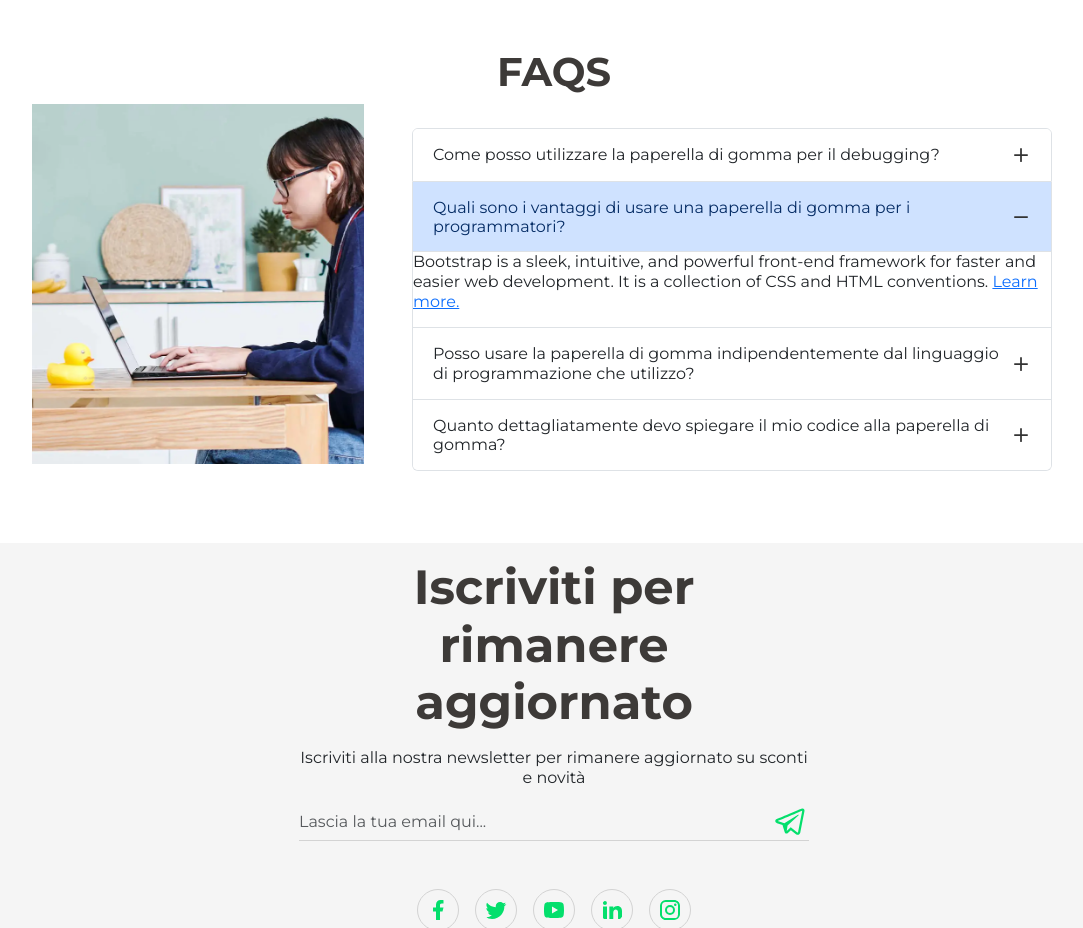
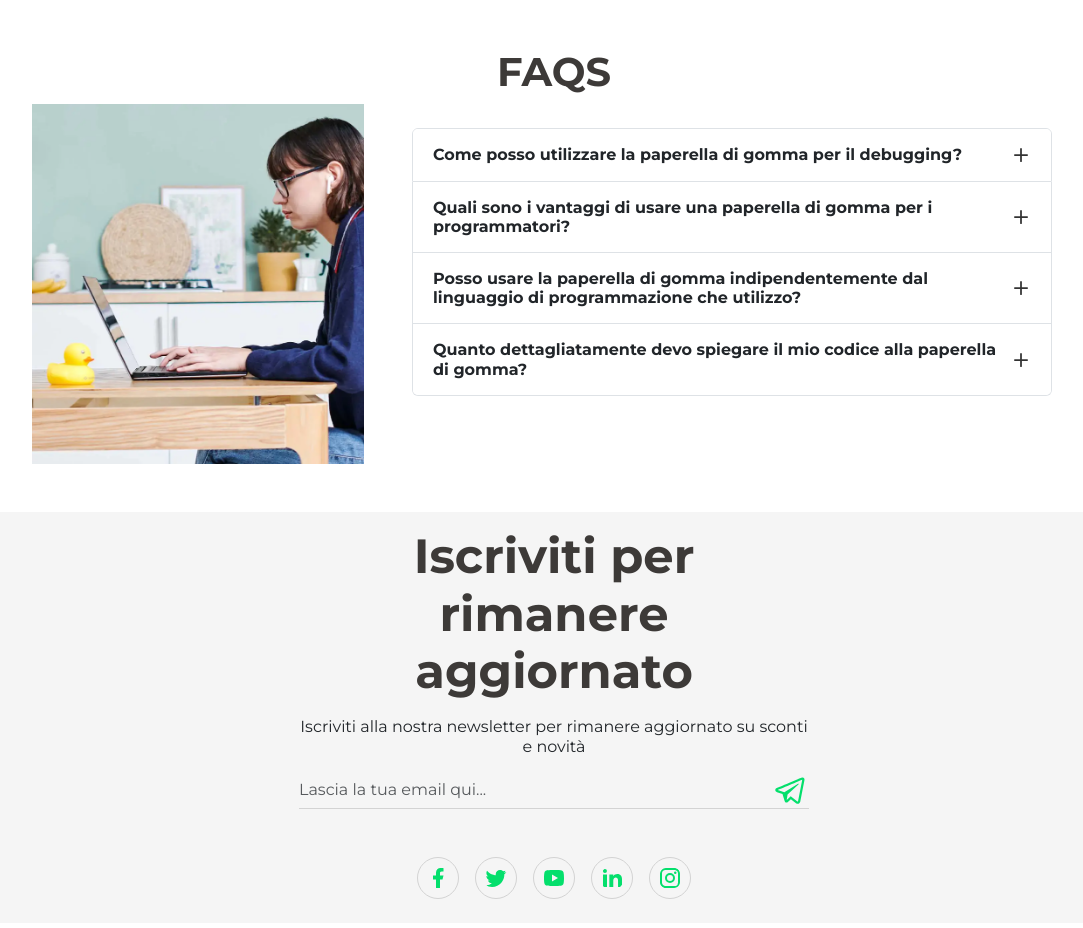
Before and after one commit to LucaCavatassi/landing-page-product, a Vue app: page / in a window 1280 px wide. Shown: the part 1920-2848 px from the top of the page, without its empty margins (86-1169 px from the left). Built offline with nearby package versions, Linux system fonts and the light colour scheme.

Commit message:
feat: unique item with cycle

```diff
--- a/src/components/subComponents/faqsAccordionComponent.vue
+++ b/src/components/subComponents/faqsAccordionComponent.vue
@@ -12,62 +12,26 @@ export default {
 <template>
     <div class="m-4">
         <div class="accordion" id="myAccordion">
-            <div class="accordion-item">
-                <h2 class="accordion-header" id="headingOne">
-                    <button type="button" class="accordion-button collapsed" data-bs-toggle="collapse"
-                        data-bs-target="#collapseOne">{{ questions[0].question }}</button>
+            <!-- ITEM-->
+            <div class="accordion-item" v-for="(question, index) in questions" :key="index">
+                <!-- Question -->
+                <h2 class="accordion-header" :id="'heading' + index">
+                    <button type="button" class="accordion-button collapsed fw-bold" data-bs-toggle="collapse" :data-bs-target="'#collapse' + index"
+                    aria-expanded="false" :aria-controls="'collapse' + index">
+                        {{ question.question }}
+                    </button>
                 </h2>
-                <div id="collapseOne" class="accordion-collapse collapse" data-bs-parent="#myAccordion">
+                <!-- /Question -->
+
+                <!-- Answer -->
+                <div :id="'collapse' + index" class="accordion-collapse collapse" :aria-labelledby="'heading' + index" data-bs-parent="#myAccordion">
                     <div class="card-body">
-                        <p>HTML stands for HyperText Markup Language. HTML is the standard markup language for
-                            describing the structure of web pages. <a
-                                href="https://www.tutorialrepublic.com/html-tutorial/" target="_blank">Learn more.</a>
-                        </p>
+                        <p>{{ question.answer }}</p>
                     </div>
                 </div>
+                <!-- /Answer -->
             </div>
-            <div class="accordion-item">
-                <h2 class="accordion-header" id="headingTwo">
-                    <button type="button" class="accordion-button" data-bs-toggle="collapse"
-                        data-bs-target="#collapseTwo">{{ questions[1].question }}</button>
-                </h2>
-                <div id="collapseTwo" class="accordion-collapse collapse show" data-bs-parent="#myAccordion">
-                    <div class="card-body">
-                        <p>Bootstrap is a sleek, intuitive, and powerful front-end framework for faster and easier web
-                            development. It is a collection of CSS and HTML conventions. <a
-                                href="https://www.tutorialrepublic.com/twitter-bootstrap-tutorial/"
-                                target="_blank">Learn more.</a></p>
-                    </div>
-                </div>
-            </div>
-            <div class="accordion-item">
-                <h2 class="accordion-header" id="headingThree">
-                    <button type="button" class="accordion-button collapsed" data-bs-toggle="collapse"
-                        data-bs-target="#collapseThree">{{ questions[2].question }}</button>
-                </h2>
-                <div id="collapseThree" class="accordion-collapse collapse" data-bs-parent="#myAccordion">
-                    <div class="card-body">
-                        <p>CSS stands for Cascading Style Sheet. CSS allows you to specify various style properties for
-                            a given HTML element such as colors, backgrounds, fonts etc. <a
-                                href="https://www.tutorialrepublic.com/css-tutorial/" target="_blank">Learn more.</a>
-                        </p>
-                    </div>
-                </div>
-            </div>
-            <div class="accordion-item">
-                <h2 class="accordion-header" id="headingThree">
-                    <button type="button" class="accordion-button collapsed" data-bs-toggle="collapse"
-                        data-bs-target="#collapseThree">{{ questions[3].question }}</button>
-                </h2>
-                <div id="collapseThree" class="accordion-collapse collapse" data-bs-parent="#myAccordion">
-                    <div class="card-body">
-                        <p>CSS stands for Cascading Style Sheet. CSS allows you to specify various style properties for
-                            a given HTML element such as colors, backgrounds, fonts etc. <a
-                                href="https://www.tutorialrepublic.com/css-tutorial/" target="_blank">Learn more.</a>
-                        </p>
-                    </div>
-                </div>
-            </div>
+            <!-- /ITEM-->
         </div>
     </div>
 </template>
```
